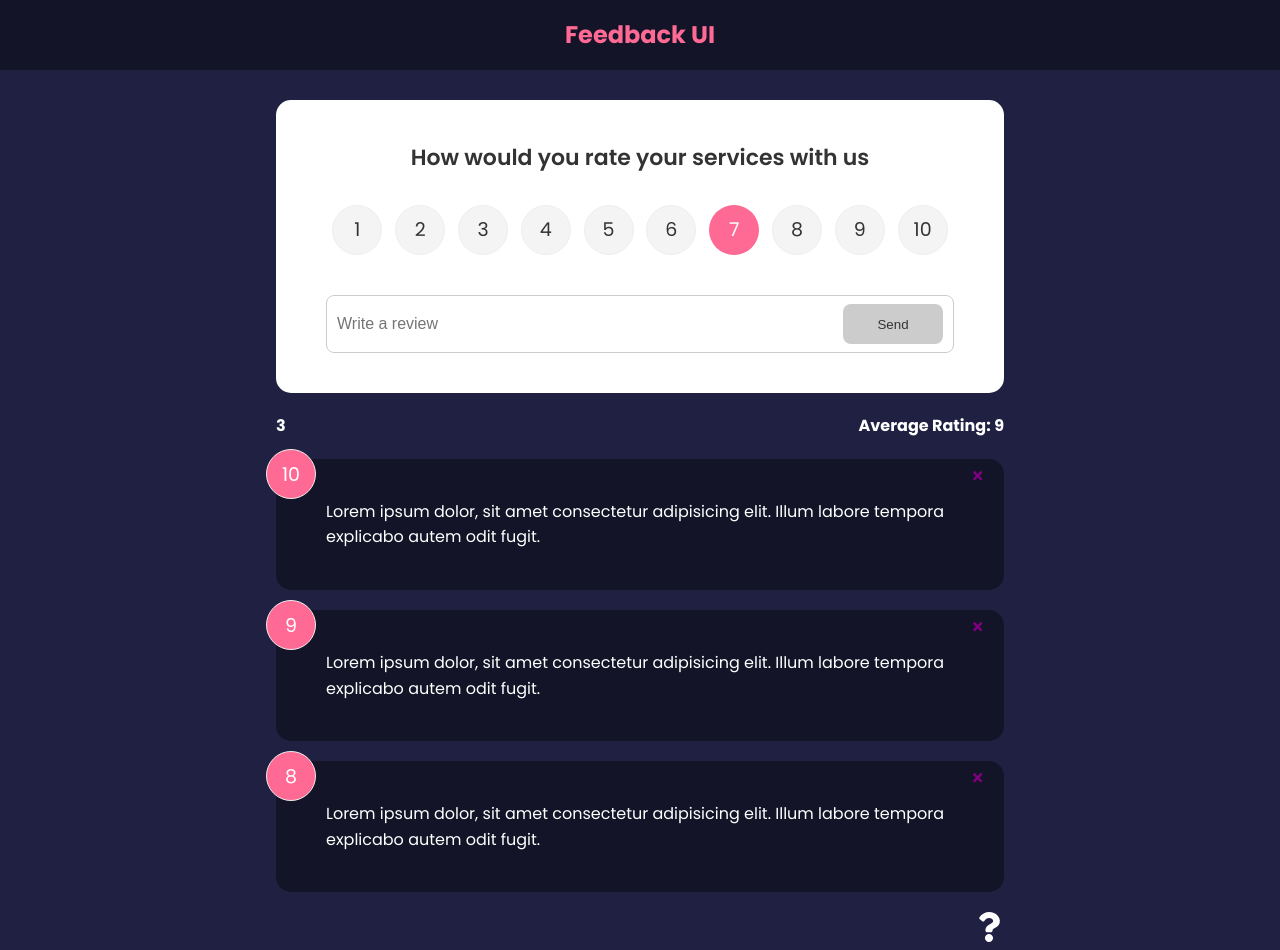
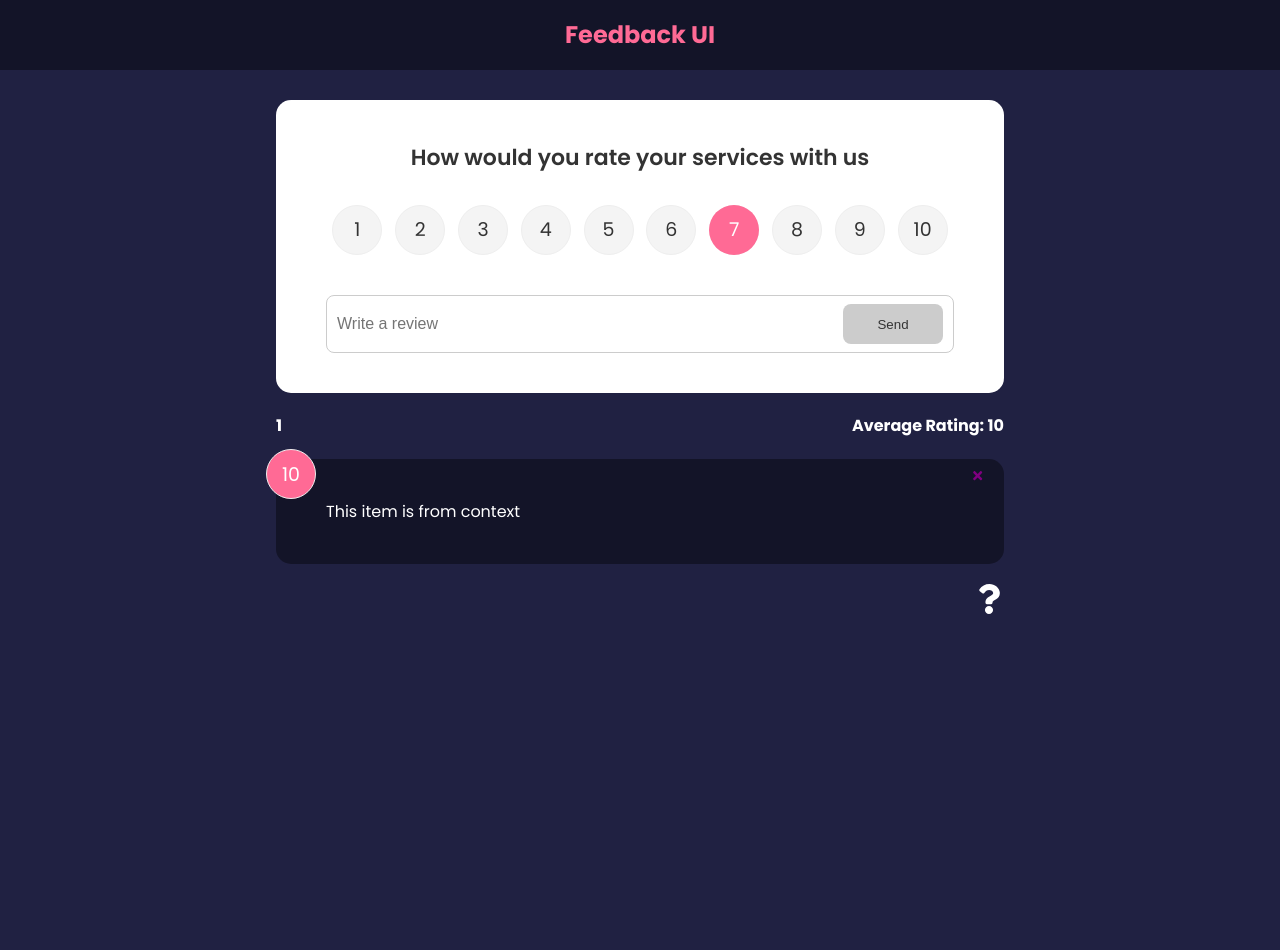
Before and after one commit to AmkaE/feedback-app, a React (Vite) app: page / in a window 1280 px wide. After the commit the page ends 800 px from the top, so only its background shows below. Built offline with nearby package versions, Linux system fonts and the light colour scheme.

Commit message:
add FeedbackContext

```diff
--- a/src/App.jsx
+++ b/src/App.jsx
@@ -1,6 +1,7 @@
 import { v4 as uuidv4 } from 'uuid';
 import { Route, Routes } from 'react-router-dom';
 import { useState } from 'react';
+import { FeedbackProvider } from './context/FeedbackContext';
 import FeedbackData from './data/FeedbackData';
 import Header from './components/Header';
 import FeedbackList from './components/FeedbackList';
@@ -23,7 +24,7 @@
 	};
 
 	return (
-		<>
+		<FeedbackProvider>
 			<Header />
 			<div className='container'>
 				<Routes>
@@ -32,11 +33,8 @@
 						element={
 							<>
 								<FeedbackForm handleAdd={addFeedback} />
-								<FeedbackStats feedback={feedback} />
-								<FeedbackList
-									feedback={feedback}
-									handleDelete={deleteFeedback}
-								/>
+								<FeedbackStats />
+								<FeedbackList handleDelete={deleteFeedback} />
 								<AboutIconLink />
 							</>
 						}
@@ -44,7 +42,7 @@
 					<Route path='/about' element={<AboutPage />} />
 				</Routes>
 			</div>
-		</>
+		</FeedbackProvider>
 	);
 };
 
--- a/src/components/FeedbackList.jsx
+++ b/src/components/FeedbackList.jsx
@@ -1,7 +1,10 @@
-import PropType from 'prop-types';
+import { useContext } from 'react';
+import FeedbackContext from '../context/FeedbackContext';
 import FeedbackItem from './FeedbackItem';
 
-const FeedbackList = ({ feedback, handleDelete }) => {
+const FeedbackList = ({ handleDelete }) => {
+	const { feedback } = useContext(FeedbackContext);
+
 	if (!feedback || feedback.length === 0) {
 		return <p>No Feeback Yet</p>;
 	}
@@ -15,9 +18,4 @@
 	);
 };
 
-// for type checking
-FeedbackList.propTypes = {
-	feedback: PropType.array,
-};
-
 export default FeedbackList;
--- a/src/components/FeedbackStats.jsx
+++ b/src/components/FeedbackStats.jsx
@@ -1,6 +1,8 @@
-import PropType from 'prop-types';
+import { useContext } from 'react';
+import FeedbackContext from '../context/FeedbackContext';
 
-const FeedbackStats = ({ feedback }) => {
+const FeedbackStats = () => {
+	const { feedback } = useContext(FeedbackContext);
 	const totalFeedback = feedback.length;
 
 	const average = (
@@ -18,9 +20,4 @@
 	);
 };
 
-// for type checking
-FeedbackStats.propTypes = {
-	feedback: PropType.array,
-};
-
 export default FeedbackStats;
--- /dev/null
+++ b/src/context/FeedbackContext.jsx
@@ -0,0 +1,24 @@
+import { createContext, useState } from 'react';
+
+const FeedbackContext = createContext();
+
+export const FeedbackProvider = ({ children }) => {
+	const [feedback, setFeedback] = useState([
+		{
+			id: 1,
+			text: 'This item is from context',
+			rating: 10,
+		},
+	]);
+
+	return (
+		<FeedbackContext.Provider
+			value={{
+				feedback,
+			}}>
+			{children}
+		</FeedbackContext.Provider>
+	);
+};
+
+export default FeedbackContext;
```
